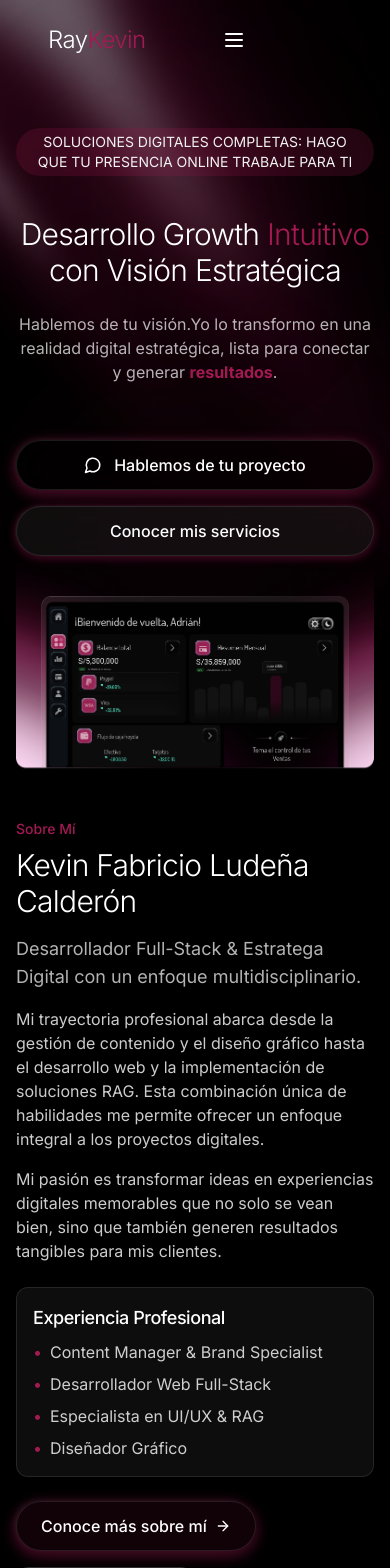
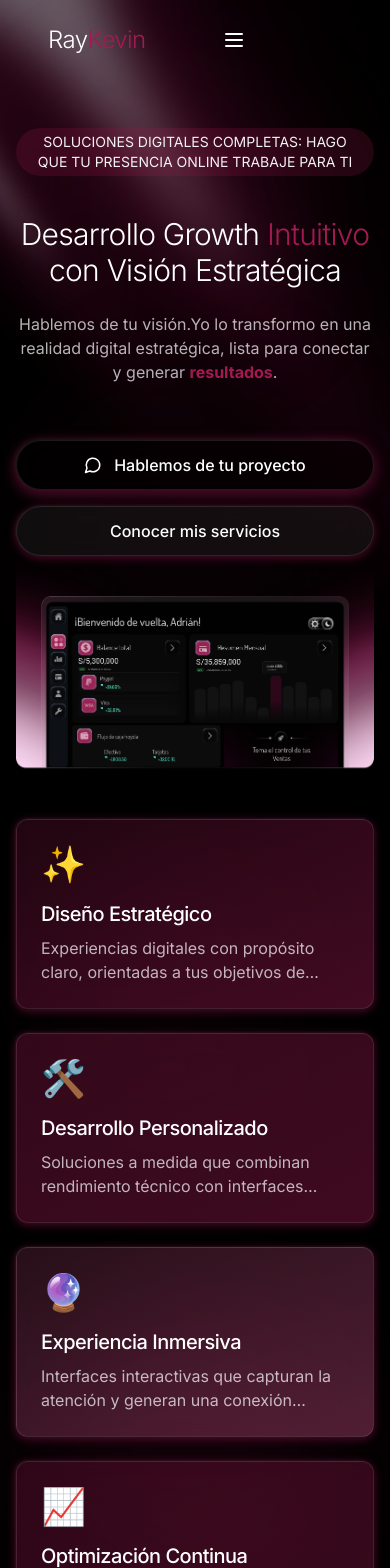
Before and after one commit to gansterstaff/raykevin-digital-forge, a React (Vite) app: page / in a window 390 px wide. Shown: the top 1568 px of the page. Built offline with nearby package versions, Linux system fonts and the light colour scheme.

Commit message:
Add interactive card section
Implement a new section with glassmorphic cards that expand on hover, incorporating animations, interactions, and the website's color palette. The section should be responsive and visually aligned with the brand's identity.

```diff
--- a/src/components/GlassCard.tsx
+++ b/src/components/GlassCard.tsx
@@ -1,15 +1,34 @@
 
 import { ReactNode } from 'react';
 import { cn } from '@/lib/utils';
+import { motion } from 'framer-motion';
 
 interface GlassCardProps {
   children: ReactNode;
   className?: string;
+  isHoverable?: boolean;
 }
 
-const GlassCard: React.FC<GlassCardProps> = ({ children, className }) => {
+const GlassCard: React.FC<GlassCardProps> = ({ children, className, isHoverable = false }) => {
+  const baseClasses = "glass-card p-6";
+
+  if (isHoverable) {
+    return (
+      <motion.div
+        className={cn(baseClasses, className)}
+        whileHover={{
+          scale: 1.03,
+          boxShadow: "0 10px 30px rgba(163, 26, 83, 0.2)"
+        }}
+        transition={{ duration: 0.3 }}
+      >
+        {children}
+      </motion.div>
+    );
+  }
+
   return (
-    <div className={cn("glass-card p-6", className)}>
+    <div className={cn(baseClasses, className)}>
       {children}
     </div>
   );
--- a/src/components/home/HeroSection.tsx
+++ b/src/components/home/HeroSection.tsx
@@ -62,10 +62,10 @@ const HeroSection = () => {
           initial={{ opacity: 0, y: 30 }}
           animate={{ opacity: 1, y: -20 }}
           transition={{ duration: 0.6, delay: 0.3 }}
-          className="relative mx-0 w-full overflow-hidden mt-[0px]  mb-0 z-10"
+          className="relative mx-0 w-full overflow-hidden mt-[0px] mb-0 z-10"
           style={{
-            transform: isMobile ? 'translateY(0px)' : 'translateY(300px)',
-            marginBottom: isMobile ? '-20px' : '-20px'
+            transform: isMobile ? 'translateY(-20px)' : 'translateY(80px)',
+            marginBottom: isMobile ? '-20px' : '-100px'
           }}
         >
           <div className="relative w-full max-w-[1400px] mx-auto">
@@ -78,24 +78,6 @@ const HeroSection = () => {
         </motion.div>
       </div>
 
-      {/* Dashboard Image - Significantly raised position px on all devices
-        <motion.div
-          initial={{ opacity: 0, y: 30 }}
-          animate={{ opacity: 1, y: 0 }}
-          transition={{ duration: 0.6, delay: 0.3 }}
-          className="relative mx-auto w-full mt-[-80px] mb-[10px] pb-[0px] z-10"
-        >
-          <div className="relative w-full max-w-[1400px] mx-auto">
-            <img
-              src="/lovable-uploads/2f4569f2-0274-45d7-9a52-ec45e87d47d8.png"
-              alt="Dashboard Interface"
-              className="w-full h-auto rounded-xl sm:rounded-2xl shadow-2xl"
-              style={{ transform: 'translateY(40px)' }}
-            />
-          </div>
-        </motion.div>
-      </div>*/}
-
       {/* Abstract background elements */}
       <div className="absolute top-20 left-10 w-64 h-64 bg-raykevin-purple/10 rounded-full filter blur-3xl"></div>
       <div className="absolute bottom-20 right-10 w-80 h-80 bg-raykevin-purple/5 rounded-full filter blur-3xl"></div>
--- /dev/null
+++ b/src/components/home/InteractiveCardsSection.tsx
@@ -0,0 +1,100 @@
+
+import { motion } from 'framer-motion';
+import { useState } from 'react';
+import { HoverCard, HoverCardContent, HoverCardTrigger } from '@/components/ui/hover-card';
+import { ArrowRight } from 'lucide-react';
+import AnimateOnScroll from '../AnimateOnScroll';
+import GlassCard from '../GlassCard';
+
+interface CardItem {
+  title: string;
+  description: string;
+  icon: string;
+  color: string;
+}
+
+const InteractiveCardsSection = () => {
+  const [hoveredCard, setHoveredCard] = useState<number | null>(null);
+
+  const cards: CardItem[] = [
+    {
+      title: "Diseño Estratégico",
+      description: "Experiencias digitales con propósito claro, orientadas a tus objetivos de negocio y necesidades de usuario.",
+      icon: "✨",
+      color: "from-raykevin-purple/20 to-raykevin-purple/40"
+    },
+    {
+      title: "Desarrollo Personalizado",
+      description: "Soluciones a medida que combinan rendimiento técnico con interfaces intuitivas y atractivas.",
+      icon: "🛠️",
+      color: "from-raykevin-purple/30 to-raykevin-purple-dark/50"
+    },
+    {
+      title: "Experiencia Inmersiva",
+      description: "Interfaces interactivas que capturan la atención y generan una conexión emocional con tus usuarios.",
+      icon: "🔮",
+      color: "from-raykevin-purple-light/20 to-raykevin-purple-light/40"
+    },
+    {
+      title: "Optimización Continua",
+      description: "Mejora constante basada en datos para maximizar el rendimiento y la satisfacción del usuario.",
+      icon: "📈",
+      color: "from-raykevin-purple/25 to-raykevin-purple-dark/45"
+    }
+  ];
+
+  return (
+    <section className="section-padding overflow-hidden relative">
+      {/* Abstract background elements */}
+      <div className="absolute top-20 left-10 w-64 h-64 bg-raykevin-purple/5 rounded-full filter blur-3xl"></div>
+      <div className="absolute bottom-20 right-10 w-80 h-80 bg-raykevin-purple/10 rounded-full filter blur-3xl"></div>
+
+      <div className="container mx-auto px-4">
+        <AnimateOnScroll>
+          <div className="grid grid-cols-1 sm:grid-cols-2 lg:grid-cols-4 gap-6">
+            {cards.map((card, index) => (
+              <motion.div
+                key={index}
+                className="relative h-full"
+                initial={{ opacity: 0, y: 20 }}
+                whileInView={{ opacity: 1, y: 0 }}
+                transition={{ duration: 0.5, delay: index * 0.1 }}
+              >
+                <HoverCard openDelay={100} closeDelay={200}>
+                  <HoverCardTrigger asChild>
+                    <motion.div
+                      className={`bg-gradient-to-br ${card.color} backdrop-blur-xl border border-white/10 rounded-xl shadow-neuro-sm p-6 h-full cursor-pointer transition-all duration-300`}
+                      whileHover={{
+                        scale: 1.05,
+                        boxShadow: "0 10px 30px rgba(163, 26, 83, 0.2)"
+                      }}
+                      onHoverStart={() => setHoveredCard(index)}
+                      onHoverEnd={() => setHoveredCard(null)}
+                    >
+                      <div className="mb-4 text-4xl">{card.icon}</div>
+                      <h3 className="text-xl font-medium text-white mb-2">{card.title}</h3>
+                      <p className="text-white/70 line-clamp-2">{card.description}</p>
+                    </motion.div>
+                  </HoverCardTrigger>
+                  <HoverCardContent className="glass-card w-80 p-0 border-white/10 shadow-neuro">
+                    <div className="p-6">
+                      <div className="mb-3 text-4xl">{card.icon}</div>
+                      <h3 className="text-xl font-medium text-white mb-3">{card.title}</h3>
+                      <p className="text-white/80 mb-4">{card.description}</p>
+                      <div className="inline-flex items-center text-raykevin-purple gap-1 font-medium text-sm group">
+                        <span>Saber más</span>
+                        <ArrowRight size={16} className="group-hover:translate-x-1 transition-transform" />
+                      </div>
+                    </div>
+                  </HoverCardContent>
+                </HoverCard>
+              </motion.div>
+            ))}
+          </div>
+        </AnimateOnScroll>
+      </div>
+    </section>
+  );
+};
+
+export default InteractiveCardsSection;
--- a/src/pages/Index.tsx
+++ b/src/pages/Index.tsx
@@ -8,6 +8,7 @@ import ApproachSection from '@/components/home/ApproachSection';
 import TestimonialsSection from '@/components/home/TestimonialsSection';
 import FaqSection from '@/components/home/FaqSection';
 import CtaSection from '@/components/home/CtaSection';
+import InteractiveCardsSection from '@/components/home/InteractiveCardsSection';
 
 const Index = () => {
   return (
@@ -16,6 +17,7 @@ const Index = () => {
 
       <main>
         <HeroSection />
+        <InteractiveCardsSection />
         <AboutSection />
         <ServicesSection />
         <ApproachSection />
```
